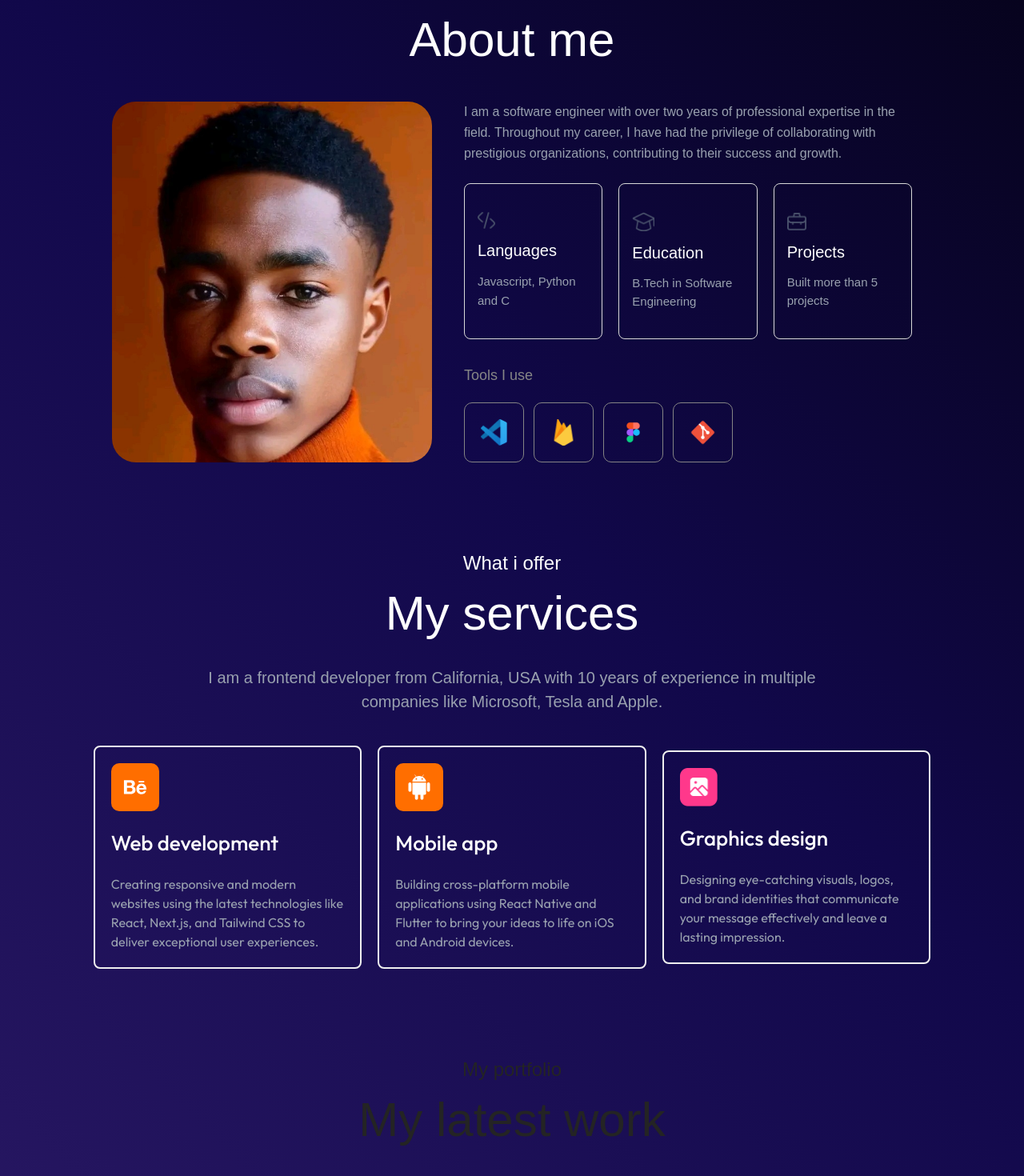
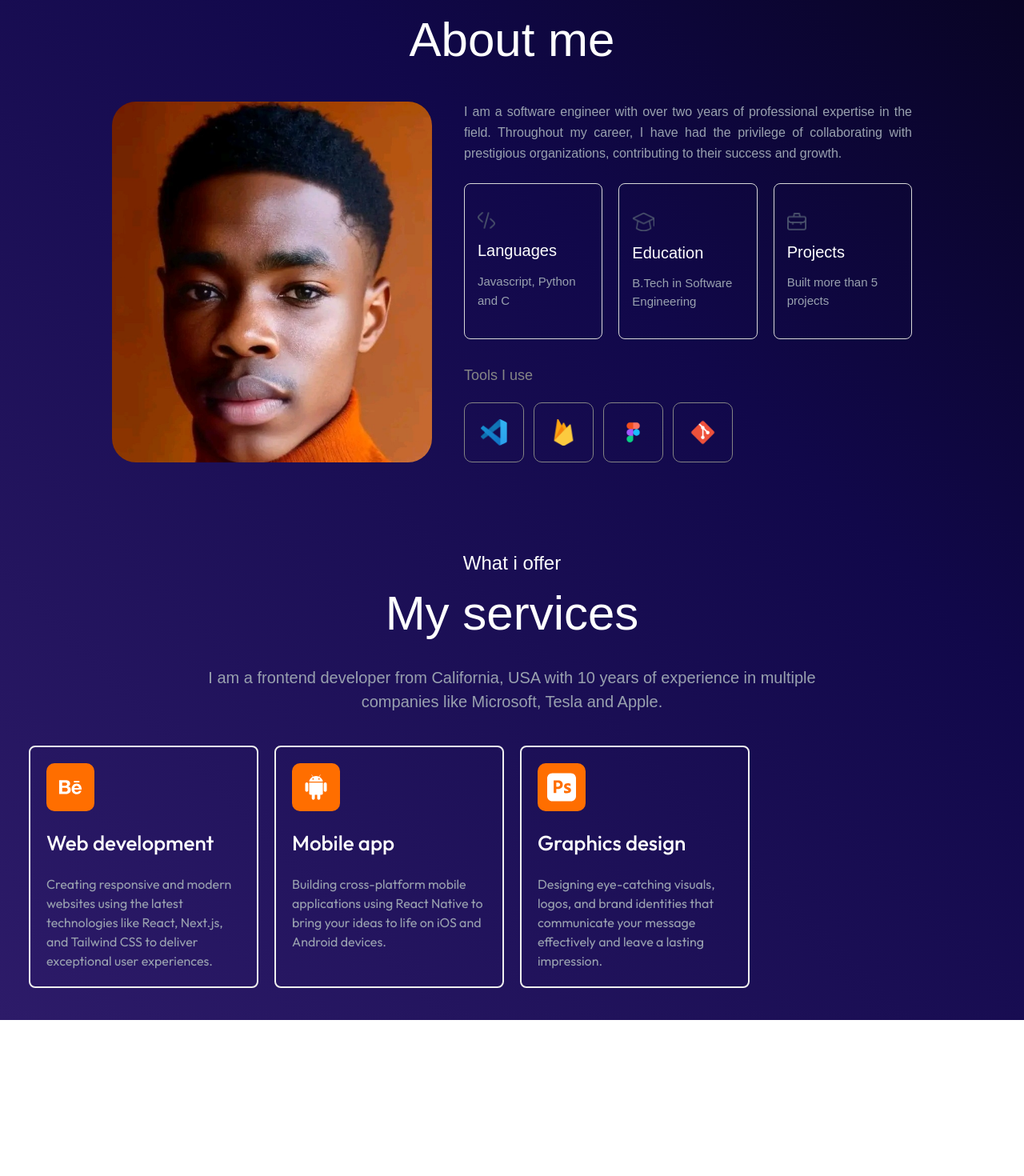
Before and after one commit to BusandCode/BusandCode, a Next.js app: page / in a window 1280 px wide. Shown: the part 840-2310 px from the top of the page at 80% size. After the commit the page ends 2115 px from the top, so only its background shows below. Built offline with nearby package versions, Linux system fonts and the light colour scheme; a web font is replaced by a local one.

Commit message:
services

```diff
--- a/app/page.js
+++ b/app/page.js
@@ -59,7 +59,7 @@ const Hero = () => {
 
       <About />
       <Services />
-      <MyWorks />
+      {/* <MyWorks /> */}
     </section>
   )
 }
--- a/components/About.jsx
+++ b/components/About.jsx
@@ -19,13 +19,13 @@ const About = () => {
           </div>
 
           <div className='flex-1'>
-            <p className='pb-6 text-gray-400 text-[14px] md:text-[16px] leading-relaxed'>
+            <p className='pb-6 text-gray-400 text-[14px] text-center lg:text-justify md:text-[16px] leading-relaxed'>
               I am a software engineer with over two years of professional
               expertise in the field. Throughout my career, I have had the privilege
               of collaborating with prestigious organizations, contributing to their success and growth.
             </p>
 
-          <div className='grid grid-cols-1 md:grid-cols-2 lg:grid-cols-3 gap-4 lg:gap-5 mb-8'>
+          <div className='w-full grid grid-cols-1 md:grid-cols-2 lg:grid-cols-3 gap-4 lg:gap-5 mb-8'>
             <article className='w-full max-w-[280px] mx-auto md:mx-0 h-[180px] md:h-[195px]
             cursor-pointer rounded-[8px] border-[1px] border-[#D8D8D8]
             hover:shadow-lg hover:shadow-orange-500/20 hover:border-orange-400 hover:bg-gray-800/10 transition-all duration-300 flex flex-col justify-center items-start gap-3 px-4'>
--- a/components/Services.jsx
+++ b/components/Services.jsx
@@ -1,6 +1,7 @@
 import React from 'react'
 import { AiOutlineBehance } from "react-icons/ai";
 import { AiFillAndroid } from "react-icons/ai";
+import { SiAdobephotoshop } from "react-icons/si";
 
 const Services = () => {
   return (
@@ -11,7 +12,7 @@ const Services = () => {
             <p className='text-[20px] text-gray-400'>I am a frontend developer from California, USA with 10 years of experience in multiple
             companies like Microsoft, Tesla and Apple.</p>
         </div>
-        <div className='flex md:flex-col lg:flex-row justify-around items-center gap-5 mt-10 px-5 '>
+        <div className='grid grid-cols-1 lg:grid-cols-4 gap-5 mt-10 px-5'>
             <article className='max-w-[335.49px] max-h-[329px] cursor-pointer
             rounded-[8px] border-[2px] border-[#EFEFEF]
             flex flex-col gap-5 items-start p-5 '>
@@ -24,11 +25,13 @@ const Services = () => {
                 {/* <img src="/mobile-icon.png" alt="" width={47.62} height={47.62}/> */}
                 <AiFillAndroid className='text-[white] text-[20px] p-3 bg-[#FF6E00] w-[60px] h-[60px] rounded-[10px]' />
                 <small className='font-medium text-[26px] text-white'>Mobile app</small>
-                <small className='font-normal text-[16px] text-gray-400'>Building cross-platform mobile applications using React Native and Flutter to bring your ideas to life on iOS and Android devices.</small>
+                <small className='font-normal text-[16px] text-gray-400'>
+                Building cross-platform mobile applications using React Native to bring your ideas to life on iOS and Android devices.</small>
             </article>
             <article className='max-w-[335.49px] cursor-pointer max-h-[329px] rounded-[8px] border-[2px] border-[#EFEFEF]
             flex flex-col gap-5 items-start p-5 '>
-                <img src="/graphics-icon.png" alt="" width={47.62} height={47.62}/>
+                <SiAdobephotoshop className='text-[white] text-[20px] p-3 bg-[#FF6E00] w-[60px] h-[60px] rounded-[10px]'/>
+                {/* <img src="/graphics-icon.png" alt="" width={47.62} height={47.62}/> */}
                 <small className='font-medium text-[26px] text-white'>Graphics design</small>
                 <small className='font-normal text-[16px] text-gray-400'>Designing eye-catching visuals, logos, and brand identities that communicate your message effectively and leave a lasting impression.</small>
             </article>
```
